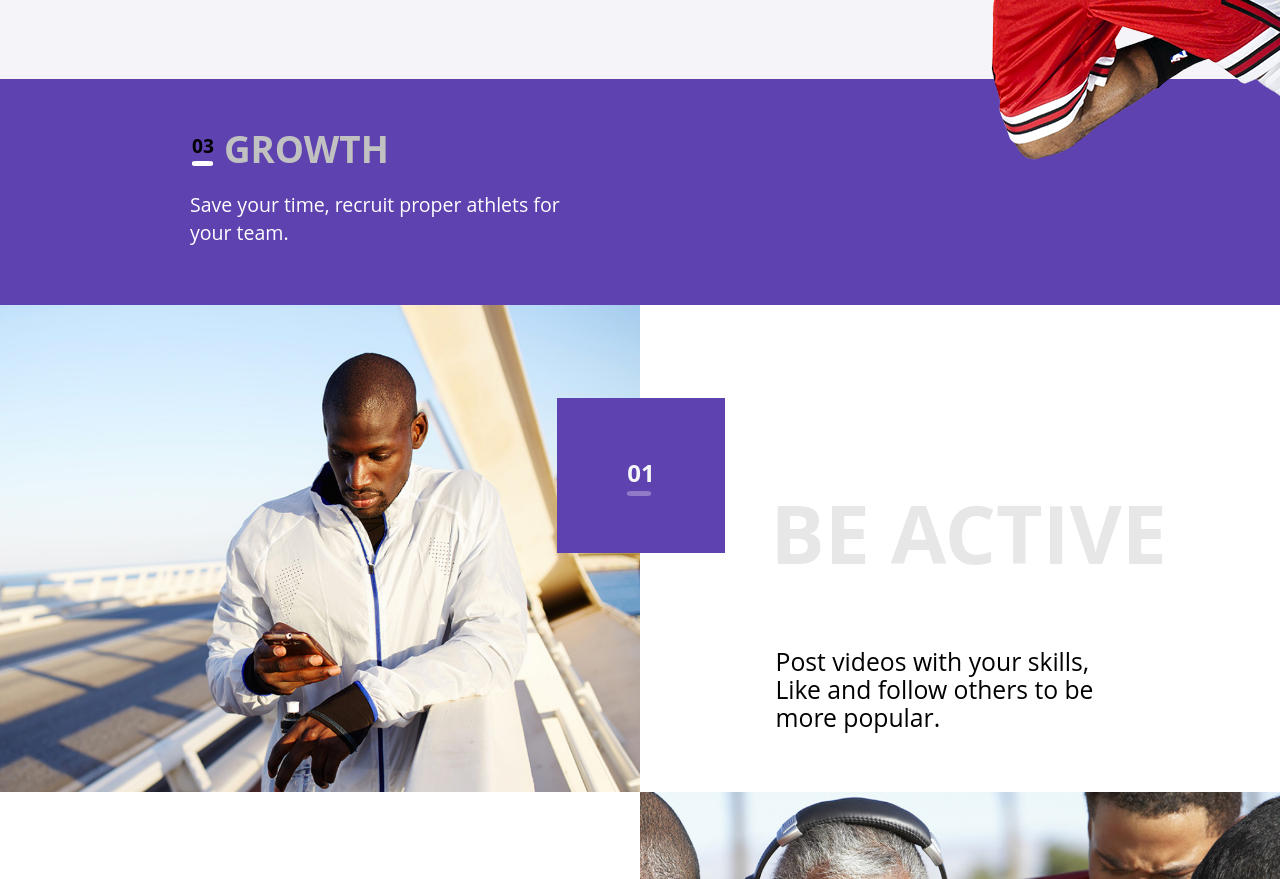
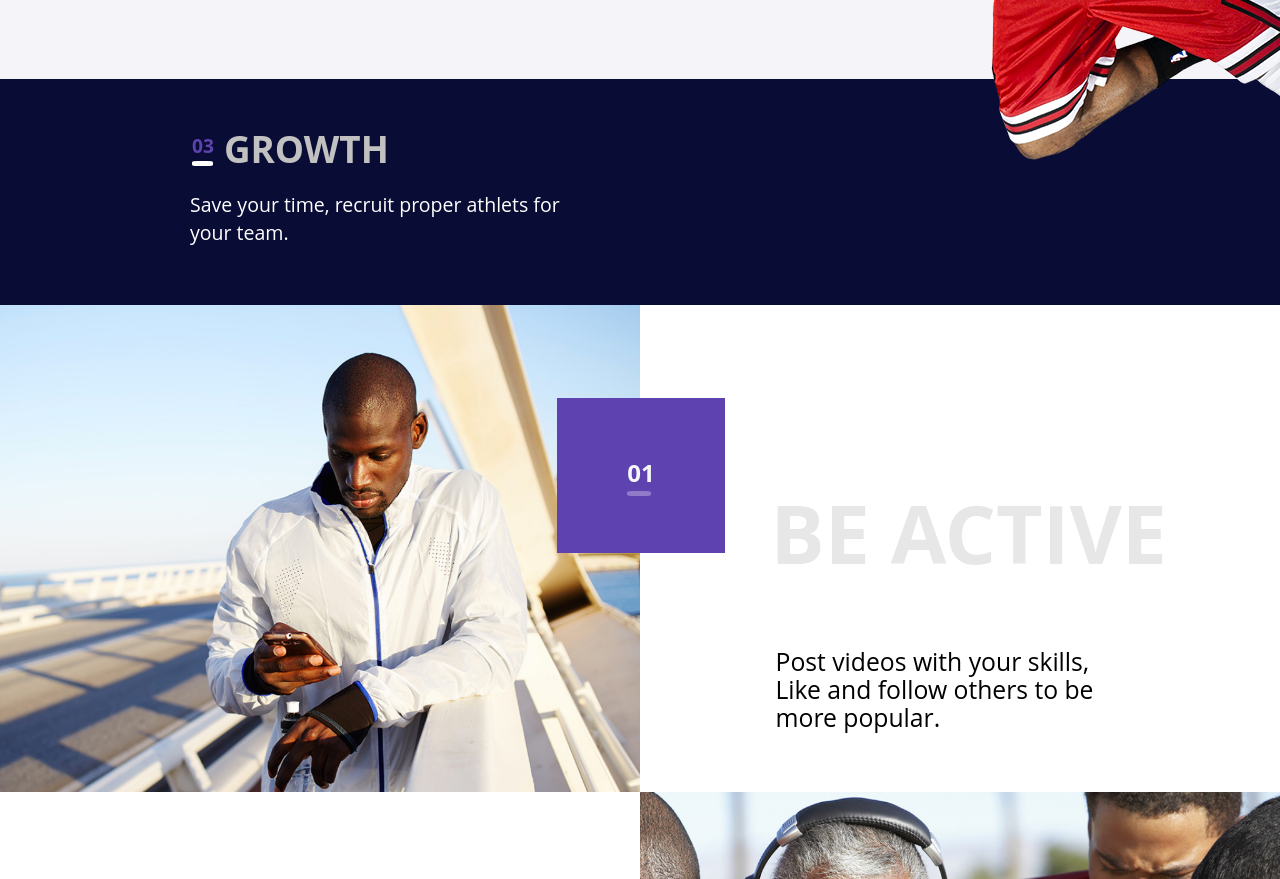
Before and after one commit to inflamare3000/netology-mq16-diploma, a plain HTML site: page index.html in a window 1280 px wide. Shown: the part 2628-3507 px from the top of the page. Drawn offline with Linux system fonts and the light colour scheme.

Commit message:
Work in progress.

```diff
--- a/style.css
+++ b/style.css
@@ -616,6 +616,14 @@ body {
   color: #ffffff;
 }
 
+.players .post-growth {
+  background-color: #090c35;
+}
+
+.players .number-growth {
+  color: #5e42b0;
+}
+
 @media (max-width: 640px) {
   .post-connection {
     background-color: #fafafa;
```
